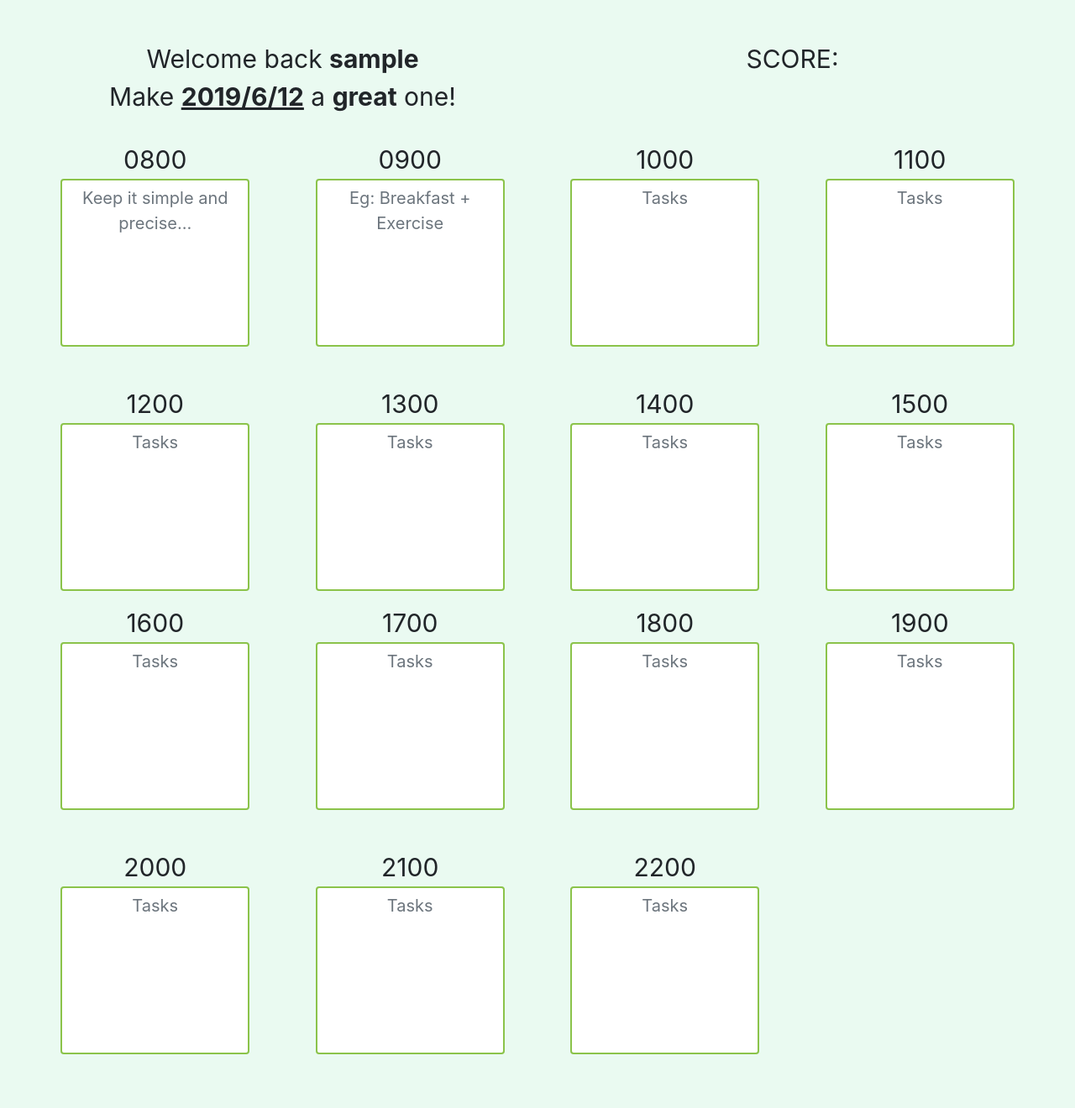
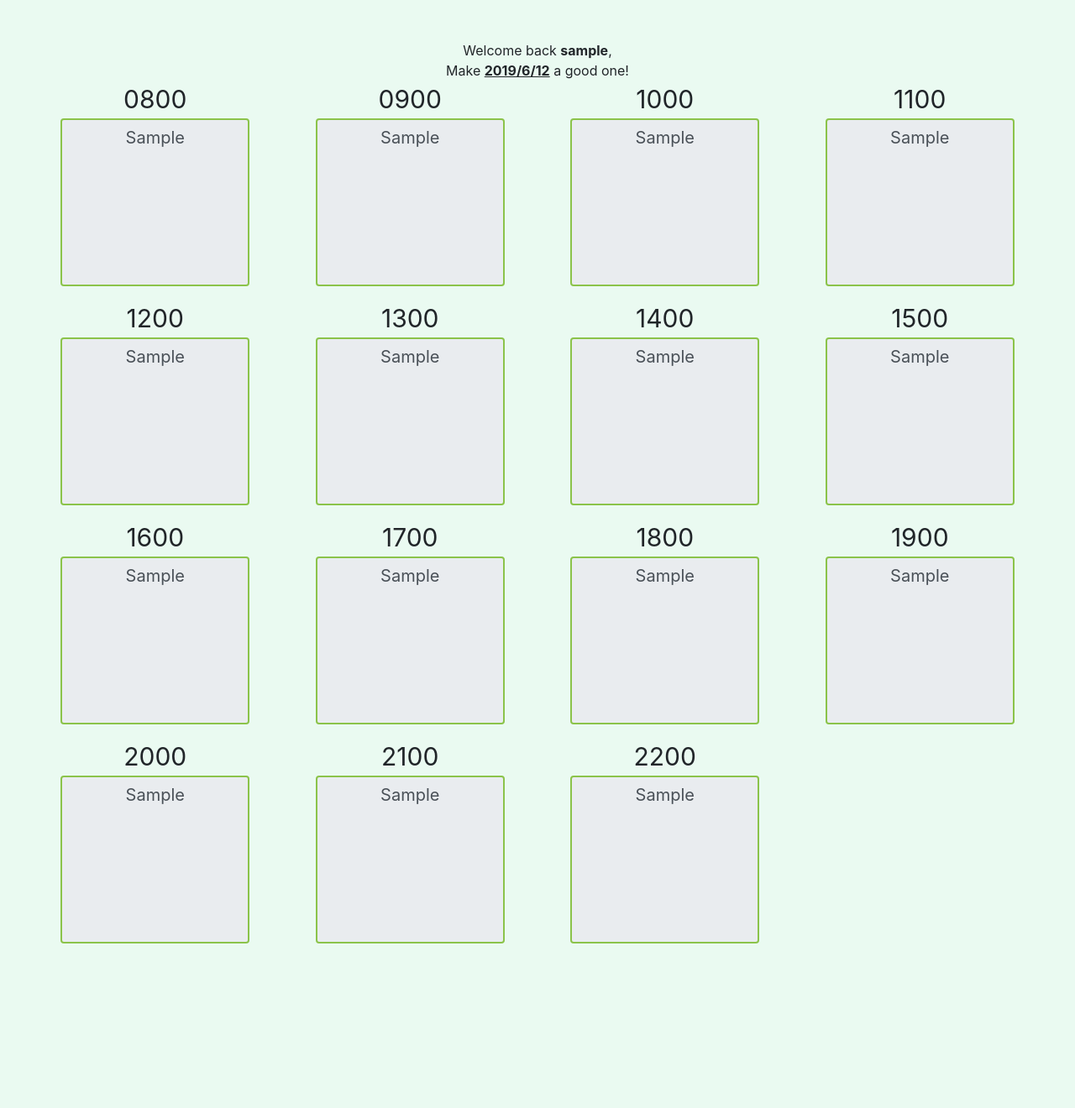
Before and after one commit to weizheheng/mytime-myresponsibility, a Flask app: template templates/dashboard.html in a window 1280 px wide. Shown: the part 76-1396 px from the top of the page at 84% size. After the commit the page ends 1200 px from the top, so only its background shows below. Run offline with Flask 2, Linux system fonts and the light colour scheme; the template is opened without the code that fills it: most values are stand-ins (such as "Sample title", 1, 10 or a date in 2020); some libraries are stand-ins or nearby versions.

Commit message:
Changed the dashboard.html to serve as a platform for user to look at the planned tasks

```diff
--- a/templates/dashboard.html
+++ b/templates/dashboard.html
@@ -6,15 +6,12 @@
 
 {% block main %}
     <div class="row">
-        <div class="col-6">
-            <span id="welcome">Welcome back <b>{{ username }}</b></span><br>
-            <span id="message">Make <u><b><span id="date"></span></b></u> a <b>great</b> one!</span>
-        </div>
-        <div class="col-6">
-            <span id="score"> SCORE: </span>
+        <div class="col-12">
+            <span id="welcome2"> Welcome back <b>{{username}}</b>,</span><br>
+            <span id="message2"> Make <b><u><span id="date"></span></b></u> a good one! </span>
         </div>
     </div>
-    <div id="first_row" class="row">
+    <div id="row1" class="row">
         <div class="col-3">
             <div class="time-control">
                 0800
@@ -39,26 +36,26 @@
     <div class="row">
         <div class="col-3">
             <div class="form-group green-border">
-                <textarea class="form-control" id="t08" name="t0800" placeholder="Keep it simple and precise..."></textarea>
+                <textarea id="readonly" readonly class="form-control">{{ rows['task1'] }}</textarea>
             </div>
         </div>
         <div class="col-3">
             <div class="form-group green-border">
-                <textarea class="form-control" id="t09" name="t0900" placeholder="Eg: Breakfast + Exercise"></textarea>
+                <textarea id="readonly" readonly class="form-control">{{ rows['task2'] }}</textarea>
             </div>
         </div>
         <div class="col-3">
             <div class="form-group green-border">
-                <textarea class="form-control" id="t10" name="t1000" placeholder="Tasks"></textarea>
+                <textarea id="readonly" readonly class="form-control">{{ rows['task3'] }}</textarea>
             </div>
         </div>
         <div class="col-3">
             <div class="form-group green-border">
-                <textarea class="form-control" id="t11" name="t1100" placeholder="Tasks"></textarea>
+                <textarea id="readonly" readonly class="form-control">{{ rows['task4'] }}</textarea>
             </div>
         </div>
     </div>
-    <div id="sec_row" class="row">
+    <div id="row2" class="row">
         <div class="col-3">
             <div class="time-control">
                 1200
@@ -83,26 +80,26 @@
     <div class="row">
         <div class="col-3">
             <div class="form-group green-border">
-                <textarea class="form-control" id="t12" name="t1200" placeholder="Tasks"></textarea>
+                <textarea id="readonly" readonly class="form-control">{{ rows['task5'] }}</textarea>
             </div>
         </div>
         <div class="col-3">
             <div class="form-group green-border">
-                <textarea class="form-control" id="t13" name="t1300" placeholder="Tasks"></textarea>
+                <textarea id="readonly" readonly class="form-control">{{ rows['task6'] }}</textarea>
             </div>
         </div>
         <div class="col-3">
             <div class="form-group green-border">
-                <textarea class="form-control" id="t14" name="t1400" placeholder="Tasks"></textarea>
+                <textarea id="readonly" readonly class="form-control">{{ rows['task7'] }}</textarea>
             </div>
         </div>
         <div class="col-3">
             <div class="form-group green-border">
-                <textarea class="form-control" id="t15" name="t1500" placeholder="Tasks"></textarea>
+                <textarea id="readonly" readonly class="form-control">{{ rows['task8'] }}</textarea>
             </div>
         </div>
     </div>
-    <div id="thid_row" class="row">
+    <div id="row3" class="row">
         <div class="col-3">
             <div class="time-control">
                 1600
@@ -127,26 +124,26 @@
     <div class="row">
         <div class="col-3">
             <div class="form-group green-border">
-                <textarea class="form-control" id="t16" name="t1600" placeholder="Tasks"></textarea>
+                <textarea id="readonly" readonly class="form-control">{{ rows['task9'] }}</textarea>
             </div>
         </div>
         <div class="col-3">
             <div class="form-group green-border">
-                <textarea class="form-control" id="t17" name="t1700" placeholder="Tasks"></textarea>
+                <textarea id="readonly" readonly class="form-control">{{ rows['task10'] }}</textarea>
             </div>
         </div>
         <div class="col-3">
             <div class="form-group green-border">
-                <textarea class="form-control" id="t18" name="t1800" placeholder="Tasks"></textarea>
+                <textarea id="readonly" readonly class="form-control">{{ rows['task11'] }}</textarea>
             </div>
         </div>
         <div class="col-3">
             <div class="form-group green-border">
-                <textarea class="form-control" id="t19" name="t1900" placeholder="Tasks"></textarea>
+                <textarea id="readonly" readonly class="form-control">{{ rows['task12'] }}</textarea>
             </div>
         </div>
     </div>
-    <div id="fourth_row" class="row">
+    <div id="row4" class="row">
         <div class="col-3">
             <div class="time-control">
                 2000
@@ -166,17 +163,17 @@
     <div class="row">
         <div class="col-3">
             <div class="form-group green-border">
-                <textarea class="form-control" id="t20" name="t2000" placeholder="Tasks"></textarea>
+                <textarea id="readonly" readonly class="form-control">{{ rows['task13'] }}</textarea>
             </div>
         </div>
         <div class="col-3">
             <div class="form-group green-border">
-                <textarea class="form-control" id="t21" name="t2100" placeholder="Tasks"></textarea>
+                <textarea id="readonly" readonly class="form-control">{{ rows['task14'] }}</textarea>
             </div>
         </div>
         <div class="col-3">
             <div class="form-group green-border">
-                <textarea class="form-control" id="t22" name="t2200" placeholder="Tasks"></textarea>
+                <textarea id="readonly" readonly class="form-control">{{ rows['task15'] }}</textarea>
             </div>
         </div>
     </div>
@@ -188,5 +185,4 @@
         var dateString = year + "/" + (month+1) + "/" + date;
         document.getElementById('date').innerHTML = dateString;
     </script>
-
 {% endblock %}
```
